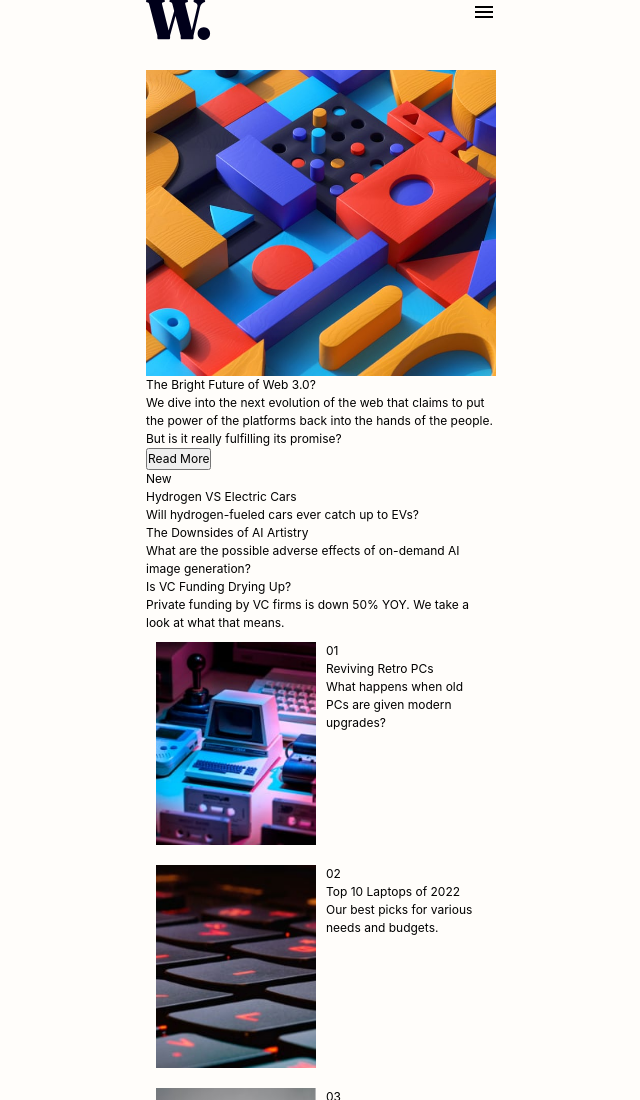
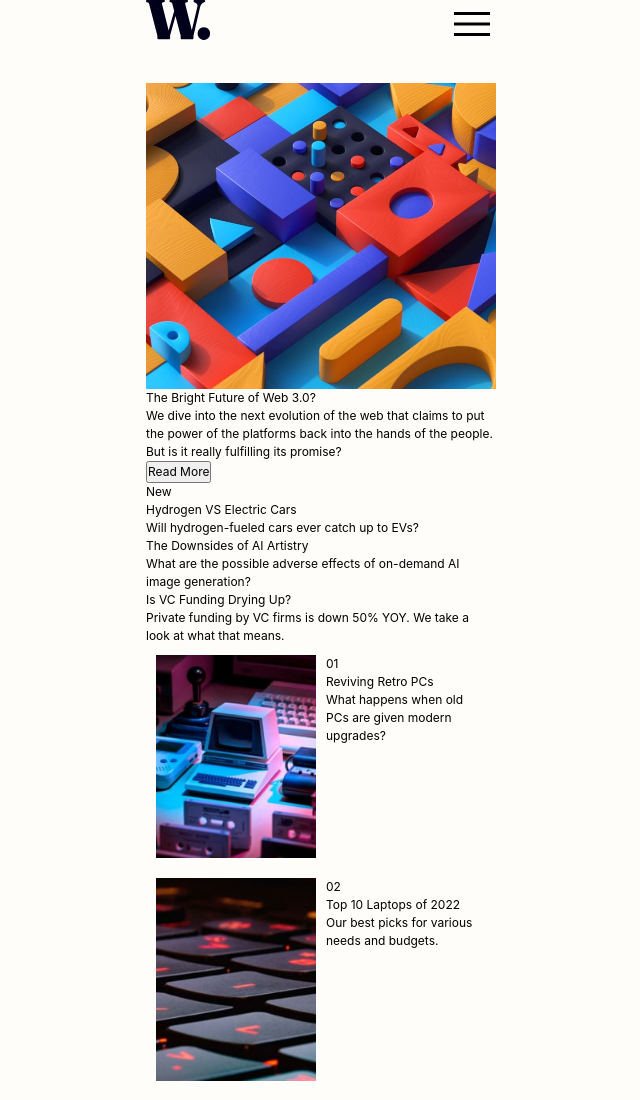
Before and after one commit to francobwogo/news_homepage, a website built with Vite: page index.html in a window 1280 px wide. Shown: the top 1100 px of the page, without its empty margins (319-959 px from the left). Built offline with nearby package versions, Linux system fonts and the light colour scheme.

Commit message:
css update

```diff
--- a/style.css
+++ b/style.css
@@ -138,6 +138,9 @@ div {
   width: 250px;
 }
 
+span.material-symbols-outlined {
+  font-size: 48px;
+}
 .menu {
   display: none;
   padding-left: 20px;
@@ -152,10 +155,6 @@ div {
 /* hambuger menu */
 #closeIcon {
   display: none;
-}
-
-#menuIcon {
-
 }
 
 .container {
```
